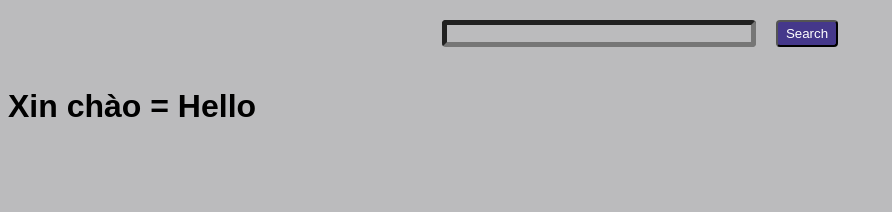
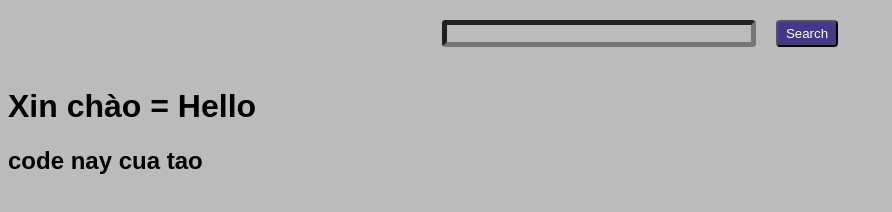
Before and after one commit to thienhuong151/demo-b12, a plain HTML site: page index.html in a window 1280 px wide. Shown: the whole page, without its empty margins (0-892 px from the left). Drawn offline with nearby package versions, Linux system fonts and the light colour scheme; no server answers.

Commit message:
add text

```diff
--- a/index.html
+++ b/index.html
@@ -16,6 +16,7 @@
 
     </div>
     <h1>Xin chào = Hello </h1>
+    <h2>code nay cua tao</h2>
   </div>
 
 
```
